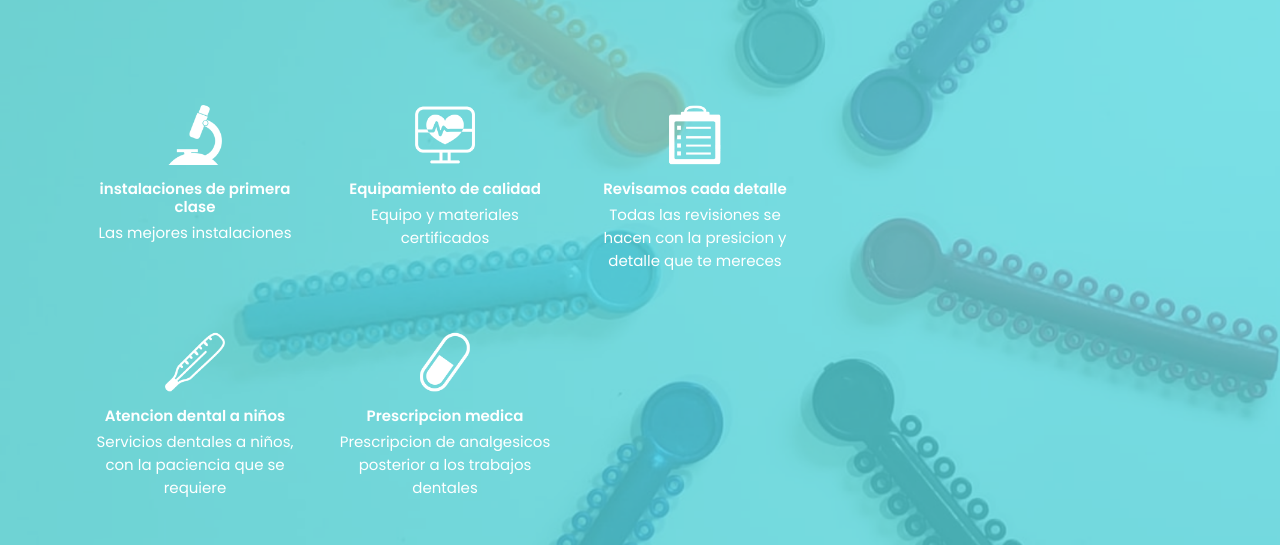
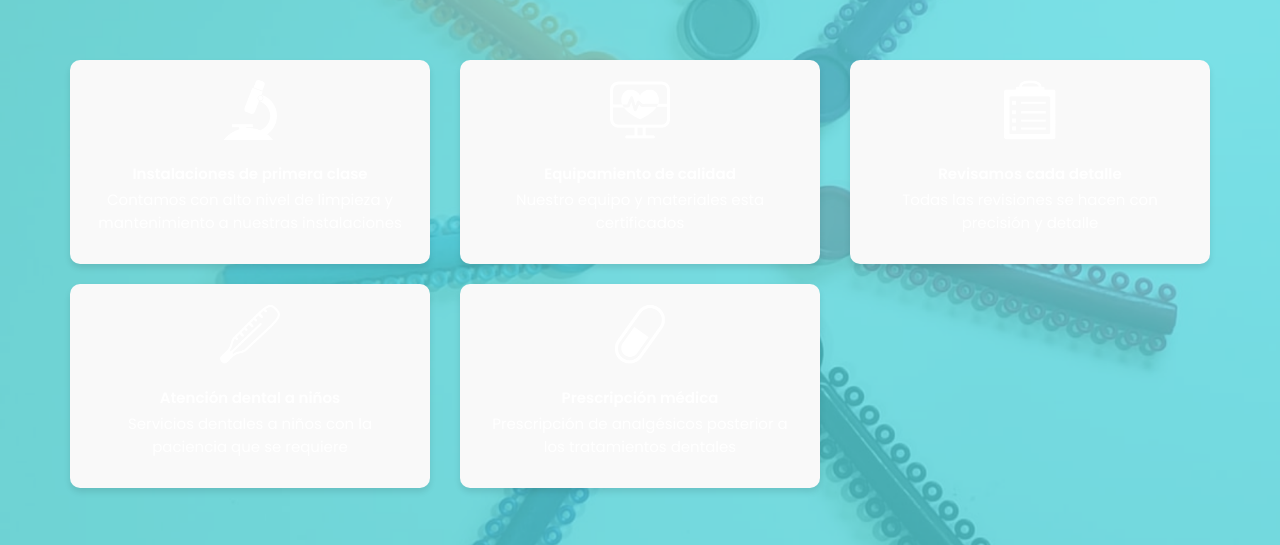
Before and after one commit to igneus23/biodentist-main, a plain HTML site: page index.html in a window 1280 px wide. Shown: the part 2135-2680 px from the top of the page. Drawn offline with Linux system fonts and the light colour scheme; some packages are replaced by stand-ins of ours.

Commit message:
Update index.html

```diff
--- a/index.html
+++ b/index.html
@@ -221,45 +221,59 @@
             <span class="icon-logo"><img src="images/icon-logo.png" alt="#"></span>
             <h2>Diferenciadores</h2>
         </div>
-
-            <div class="row">
-                <div class="col-lg-8 col-md-8 col-sm-6 col-xs-12">
-                    <div class="inner-services">
-                        <div class="col-lg-4 col-md-6 col-sm-6 col-xs-12">
-                            <div class="serv">
+        <div class="row d-flex flex-wrap justify-content-center">
+            <div class="col-lg-4 col-md-6 col-sm-12">
+                <div class="serv text-center">
                     <span class="icon-service"><img src="images/service-icon1.png" alt="#" /></span>
-                                <h4>instalaciones de primera clase</h4>
-                                <p>Las mejores instalaciones</p>
+                    <h4>Instalaciones de primera clase</h4>
+                    <p>Contamos con alto nivel de limpieza y mantenimiento a nuestras instalaciones</p>
                 </div>
             </div>
-                        <div class="col-lg-4 col-md-6 col-sm-6 col-xs-12">
-                            <div class="serv">
+            <div class="col-lg-4 col-md-6 col-sm-12">
+                <div class="serv text-center">
                     <span class="icon-service"><img src="images/service-icon2.png" alt="#" /></span>
                     <h4>Equipamiento de calidad</h4>
-                                <p>Equipo y materiales certificados </p>
+                    <p>Nuestro equipo y materiales esta certificados</p>
                 </div>
             </div>
-                        <div class="col-lg-4 col-md-6 col-sm-6 col-xs-12">
-                            <div class="serv">
+            <div class="col-lg-4 col-md-6 col-sm-12">
+                <div class="serv text-center">
                     <span class="icon-service"><img src="images/service-icon3.png" alt="#" /></span>
                     <h4>Revisamos cada detalle</h4>
-                                <p>Todas las revisiones se hacen con la presicion y detalle que te mereces </p>
+                    <p>Todas las revisiones se hacen con precisión y detalle</p>
                 </div>
             </div>
-                        <div class="col-lg-4 col-md-6 col-sm-6 col-xs-12">
-                            <div class="serv">
+            <div class="col-lg-4 col-md-6 col-sm-12">
+                <div class="serv text-center">
                     <span class="icon-service"><img src="images/service-icon4.png" alt="#" /></span>
-                                <h4>Atencion dental a niños</h4>
-                                <p>Servicios dentales a niños, con la paciencia que se requiere </p>
+                    <h4>Atención dental a niños</h4>
+                    <p>Servicios dentales a niños con la paciencia que se requiere</p>
                 </div>
             </div>
-                        <div class="col-lg-4 col-md-6 col-sm-6 col-xs-12">
-                            <div class="serv">
+            <div class="col-lg-4 col-md-6 col-sm-12">
+                <div class="serv text-center">
                     <span class="icon-service"><img src="images/service-icon5.png" alt="#" /></span>
-                                <h4>Prescripcion medica</h4>
-                                <p>Prescripcion de analgesicos posterior a los trabajos dentales</p>
+                    <h4>Prescripción médica</h4>
+                    <p>Prescripción de analgésicos posterior a los tratamientos dentales</p>
                 </div>
             </div>
+        </div>
+    </div>
+</div>
+
+<style>
+    .serv {
+        background: #f9f9f9;
+        padding: 20px;
+        border-radius: 10px;
+        box-shadow: 0px 4px 6px rgba(0, 0, 0, 0.1);
+        margin: 10px 0;
+    }
+    .icon-service img {
+        max-width: 60px;
+        margin-bottom: 10px;
+    }
+</style>
 
                         <!--  <div class="col-lg-4 col-md-6 col-sm-6 col-xs-12">
                             <div class="serv">
```
Lines whose indentation alone changed are shown as unchanged.
